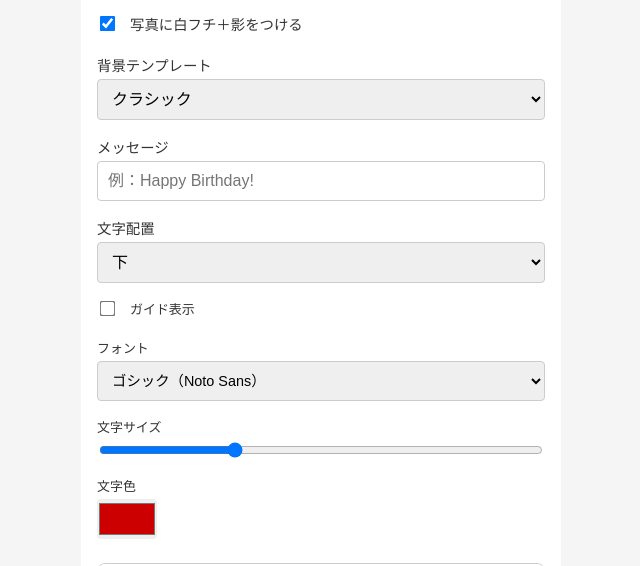
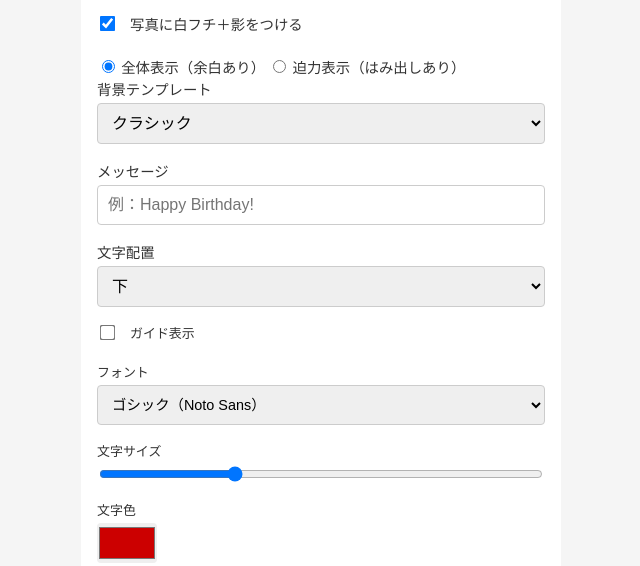
Before and after one commit to eitokoji-byte/card-demo, a plain HTML site: page index.html in a window 1280 px wide. Shown: the part 157-723 px from the top of the page, without its empty margins (319-959 px from the left). Drawn offline with nearby package versions, Linux system fonts and the light colour scheme; files whose address does not match are found by name; a web font is replaced by a local one.

Commit message:
Update index.html

```diff
--- a/index.html
+++ b/index.html
@@ -22,6 +22,15 @@
     写真に白フチ＋影をつける
   </label>
 </div>
+
+<label>
+  <input type="radio" name="photoFit" value="contain" checked>
+  全体表示（余白あり）
+</label>
+<label>
+  <input type="radio" name="photoFit" value="cover">
+  迫力表示（はみ出しあり）
+</label>
 
 
     <div class="row">
```
